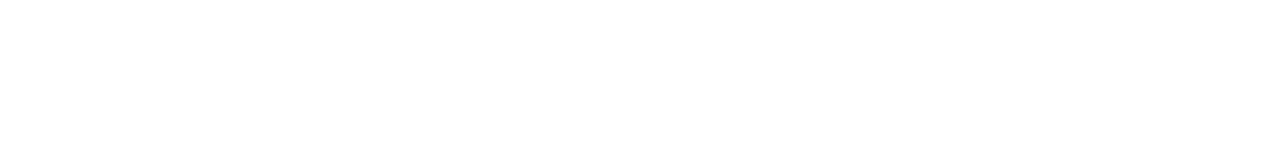
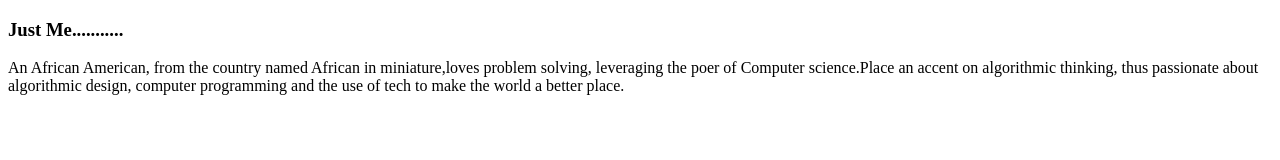
Before and after one commit to kstanyu/html-me-something, a plain HTML site: page index.html in a window 1280 px wide. Drawn offline with Linux system fonts and the light colour scheme.

Commit message:
Added first paragraph

```diff
--- a/index.html
+++ b/index.html
@@ -4,5 +4,7 @@
         <title>The Humble African Programmer</title>
     </head>
     <body>
+        <h3> Just Me...........</h3>
+        <p> An African American, from the country named African in miniature,loves problem solving, leveraging the poer of Computer science.Place an accent on algorithmic thinking, thus passionate about algorithmic design, computer programming and the use of tech to make the world a better place.</p>
     </body>
 </html>
```
